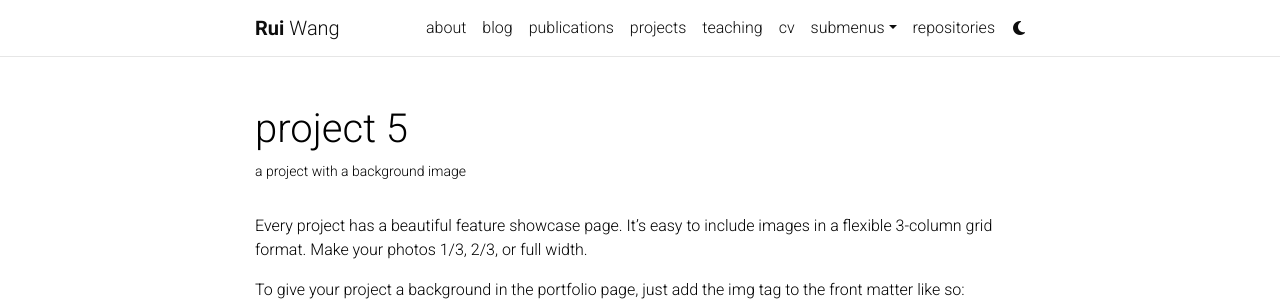
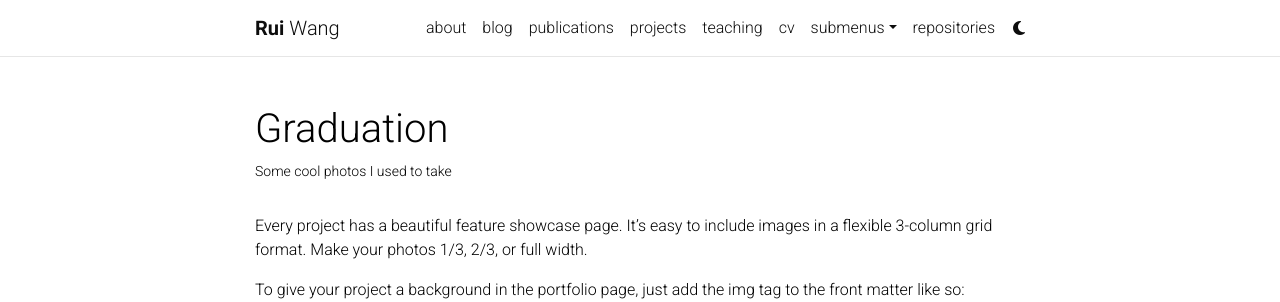
Before and after one commit to wangrui24/wangrui, a Jekyll site: the page built from _projects/5_project.md, in a window 1280 px wide and 900 px high. Shown: the top 302 px of the window. Built offline with Jekyll 4.4.1, drawn with Linux system fonts in a browser that asks for light colours; full-size pictures stand in for the smaller copies a plugin makes; comment, search, counter and statistics services are not loaded; a style sheet for code colours, icons or effects is not loaded.

Commit message:
Update 5_project.md

```diff
--- a/_projects/5_project.md
+++ b/_projects/5_project.md
@@ -1,7 +1,7 @@
 ---
 layout: page
-title: project 5
-description: a project with a background image
+title: Graduation
+description: Some cool photos I used to take
 img: assets/img/1.jpg
 importance: 3
 category: fun
```
